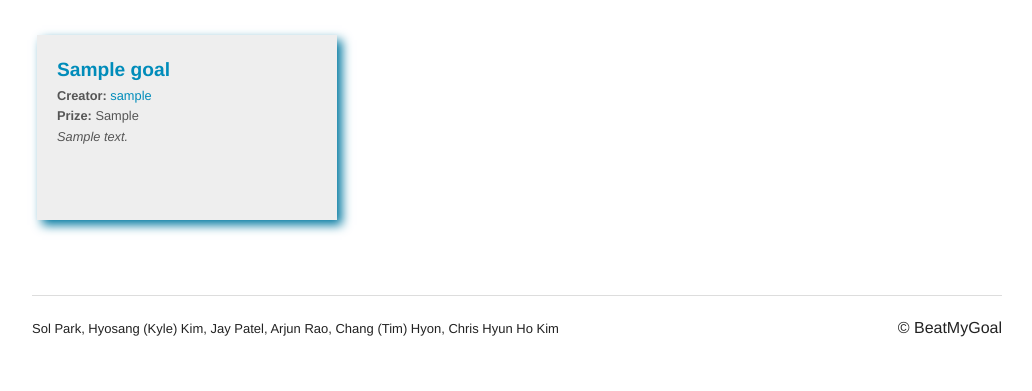
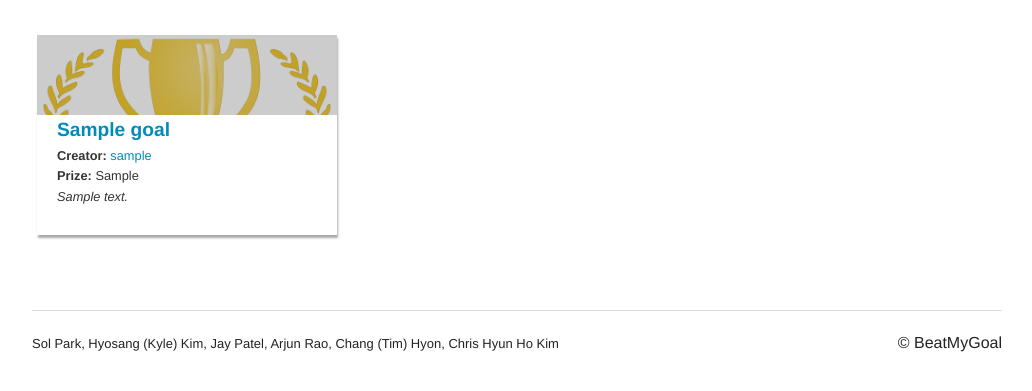
Before and after one commit to BeatMyGoal/beatmygoal, a Django app: page /dashboard in a window 1280 px wide. Shown: the part 45-436 px from the top of the page, without its empty margins (123-1155 px from the left). Run offline with Django 3.2, Linux system fonts and the light colour scheme; tables that the repository leaves empty hold one stand-in row (values such as "Sample post"); parts of the project's set-up code (start-up, migrations or seed data) failed here and were passed over; some libraries are stand-ins or nearby versions.

Commit message:
added background images to dashcards

```diff
--- a/static/css/dashboard.css
+++ b/static/css/dashboard.css
@@ -4,13 +4,32 @@
 	text-align: left;
 	vertical-align: top;
 	display: inline-block;
-	height: 185px;
+	/*height: 185px;*/
+	height: 200px;
 	width: 300px;
 	padding: 20px;
 	margin: 20px;
-	background: #eee;
-	box-shadow: 5px 5px 10px #0078A0;
-	color: #555;
+	/*background: #333;*/
+	box-shadow: 1px 3px 2px #aaa;
+	/*box-shadow: 1px 3px 2px #0078A0;	*/
+	color: #333;
+}
+.dashcard-img{
+	height: 50%;
+	width: 300px;
+	margin: -20px 0px 0px -20px;
+	background-image: url('../img/trophy.gif') ;
+	background-image: linear-gradient(to bottom, rgba(0, 0, 0, 0.2), rgba(0, 0, 0, 0.2)), url('../img/trophy.gif');
+    background-image: -moz-linear-gradient(top, rgba(0, 0, 0, 0.2), rgba(0, 0, 0, 0.2)), url('../img/trophy.gif');
+    background-image: -o-linear-gradient(top, rgba(0, 0, 0, 0.2), rgba(0, 0, 0, 0.2)), url('../img/trophy.gif');
+    background-image: -ms-linear-gradient(top, rgba(0, 0, 0, 0.2), rgba(0, 0, 0, 0.2)), url('../img/trophy.gif');
+    background-image: -webkit-gradient(linear, left top, left bottom, from(rgba(0, 0, 0, 0.2)), to(rgba(0, 0, 0, 0.2))), url('../img/trophy.gif');
+    background-image: -webkit-linear-gradient(top, rgba(0, 0, 0, 0.2), rgba(0, 0, 0, 0.2)), url('../img/trophy.gif');
+  	-webkit-background-size: cover;
+  	-moz-background-size: cover;
+  	-o-background-size: cover;
+  	background-size: cover;
+
 }
 .dashcard-title{
 	font-size: 120%;
@@ -20,7 +39,7 @@
 .dashcard-description{
 	font-style: italic;
 	font-size: 80%;
-	color: #555;
+	color: #333;
 }
 .dashcard-creator{
 	font-size: 80%;
--- a/static/js/dashboard/dashboard.js
+++ b/static/js/dashboard/dashboard.js
@@ -19,6 +19,7 @@ $(document).ready(function() {
 			user = $(".users>#id"+fields['creator']);
 			console.log(fields);
 			$(".dashcard-container").append('<li><div class="dashcard" id="'+entry['pk']+'"></div></li>');
+			$(".dashcard#"+entry['pk']).append('<div class=dashcard-img></div>');
 			$(".dashcard#"+entry['pk']).append('<div class=dashcard-title><a href="/goals/'+entry['pk']+'">'+fields['title']+'</a></div>');
 			$(".dashcard#"+entry['pk']).append('<div class=dashcard-creator><b>Creator:</b> <a href="/users/'+fields['creator']+'">'+user.text()+'</a></div>');
 			$(".dashcard#"+entry['pk']).append('<div class=dashcard-prize><b>Prize:</b> '+fields['prize']+'</div>');
@@ -55,6 +56,7 @@ $(document).ready(function() {
 					user = $(".users>#id"+fields['creator']);
 					console.log(user);
 					$(".dashcard-container").append('<li><div class="dashcard" id="'+entry['pk']+'"></div></li>');
+					$(".dashcard#"+entry['pk']).append('<div class=dashcard-img></div>');
 					$(".dashcard#"+entry['pk']).append('<div class=dashcard-title><a href="/goals/'+entry['pk']+'">'+fields['title']+'</a></div>');
 					$(".dashcard#"+entry['pk']).append('<div class=dashcard-creator><b>Creator:</b> <a href="/users/'+fields['creator']+'">'+user.text()+'</a></div>');
 					$(".dashcard#"+entry['pk']).append('<div class=dashcard-prize><b>Prize:</b> '+fields['prize']+'</div>');
```
Also changed, not shown: static/img/trophy.gif (added).
